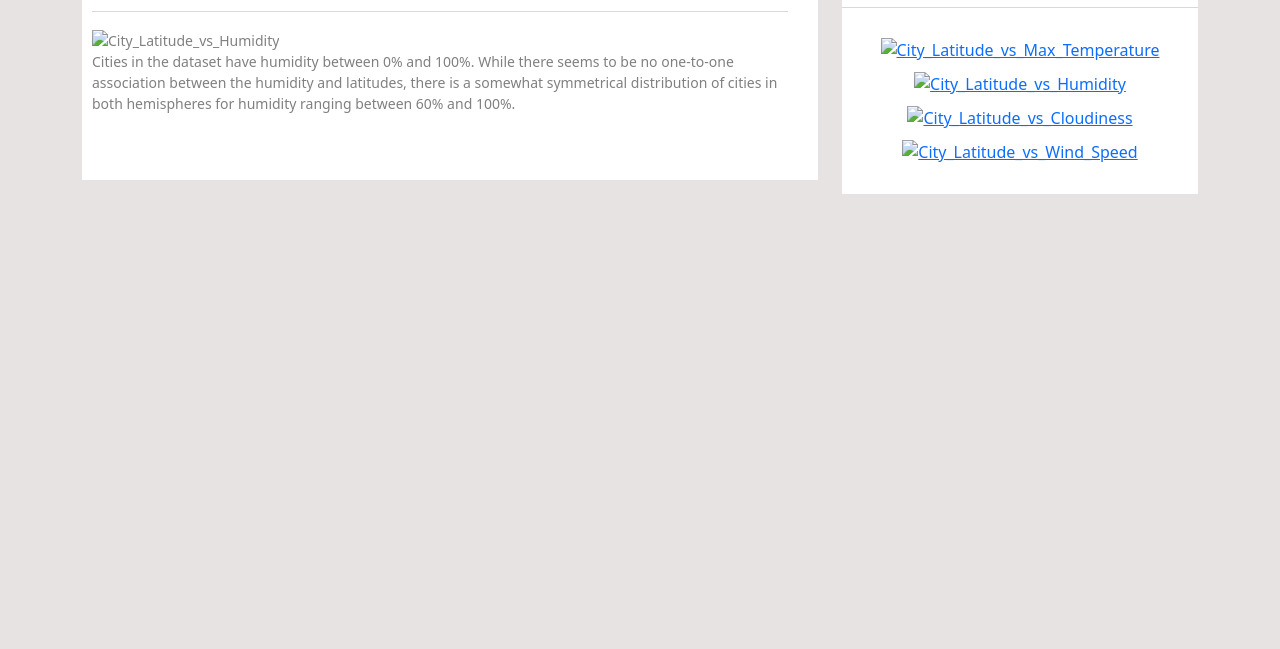
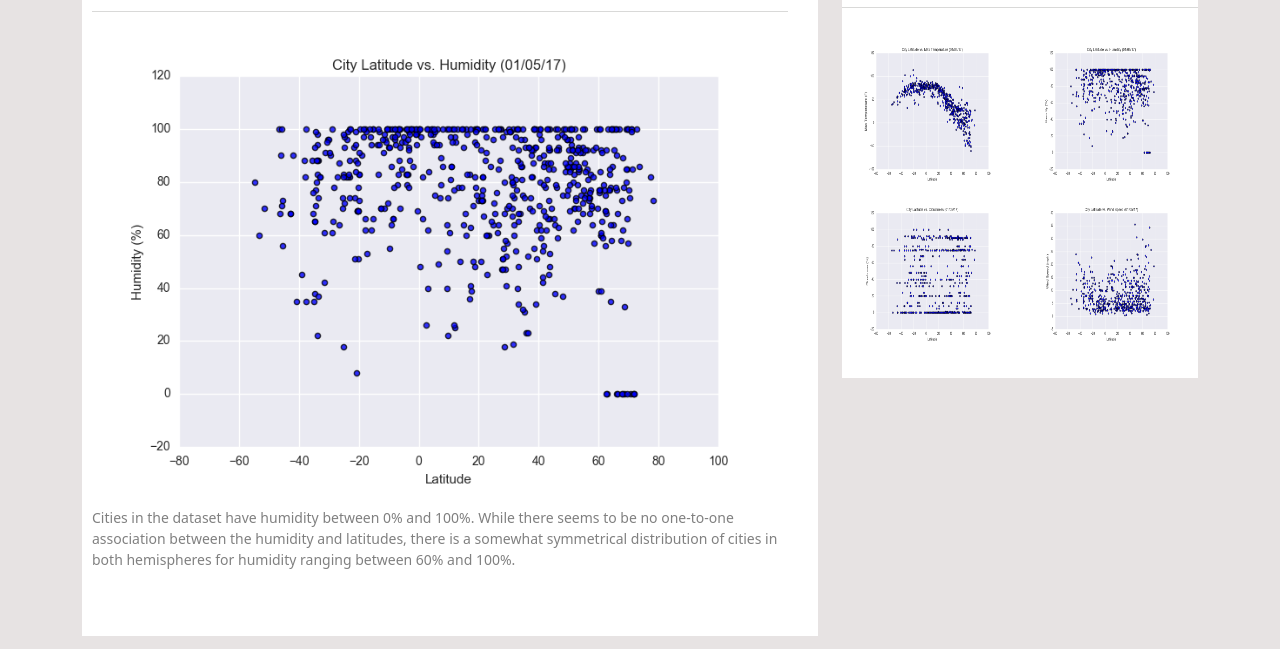
Before and after one commit to aashitarakesh/Web-Design-Challenge, a plain HTML site: page humidity.html in a window 1280 px wide. Shown: the part 151-800 px from the top of the page. Drawn offline with nearby package versions, Linux system fonts and the light colour scheme; the site is published under a folder, as on GitHub Pages, so addresses that start at the root find nothing.

Commit message:
Final commit

```diff
--- a/humidity.html
+++ b/humidity.html
@@ -51,7 +51,7 @@
             <section class="page_content">
                 <h1 id="page_h1">Humidity</h1>
                 <hr class="hr_style"/>
-                <img class="img-fluid" src="/Resources/assets/images/Fig2.png" alt="City_Latitude_vs_Humidity"/>
+                <img class="img-fluid" src="Resources/assets/images/Fig2.png" alt="City_Latitude_vs_Humidity"/>
                 <p>Cities in the dataset have humidity between 0% and 100%. While there seems to be no one-to-one association between the humidity and latitudes, there is a somewhat symmetrical distribution of cities in both hemispheres for humidity  ranging between 60% and 100%.</p>
             </section>
         </div>
@@ -61,10 +61,10 @@
                 <h2 id="visual_h2">Visualizations</h2>
                 <hr class="hr_style"/>
                 <div class="div_visual">
-                     <a href="temperature.html"><img class="nav_img" src="/Resources/assets/images/Fig1.png" alt="City_Latitude_vs_Max_Temperature"/></a>
-                     <a href="humidity.html"><img class="nav_img" src="/Resources/assets/images/Fig2.png" alt="City_Latitude_vs_Humidity"/></a>
-                     <a href="cloudiness.html"><img class="nav_img" src="/Resources/assets/images/Fig3.png" alt="City_Latitude_vs_Cloudiness"></a>
-                     <a href="windspeed.html"><img class="nav_img" src="/Resources/assets/images/Fig4.png" alt="City_Latitude_vs_Wind_Speed"></a>
+                     <a href="temperature.html"><img class="nav_img" src="Resources/assets/images/Fig1.png" alt="City_Latitude_vs_Max_Temperature"/></a>
+                     <a href="humidity.html"><img class="nav_img" src="Resources/assets/images/Fig2.png" alt="City_Latitude_vs_Humidity"/></a>
+                     <a href="cloudiness.html"><img class="nav_img" src="Resources/assets/images/Fig3.png" alt="City_Latitude_vs_Cloudiness"></a>
+                     <a href="windspeed.html"><img class="nav_img" src="Resources/assets/images/Fig4.png" alt="City_Latitude_vs_Wind_Speed"></a>
                 </div>
 
             </section>
```
Also changed, not shown: cloudiness.html (+5 -5 lines), comparison.html (+4 -4 lines), temperature.html (+5 -5 lines), windspeed.html (+5 -5 lines).
